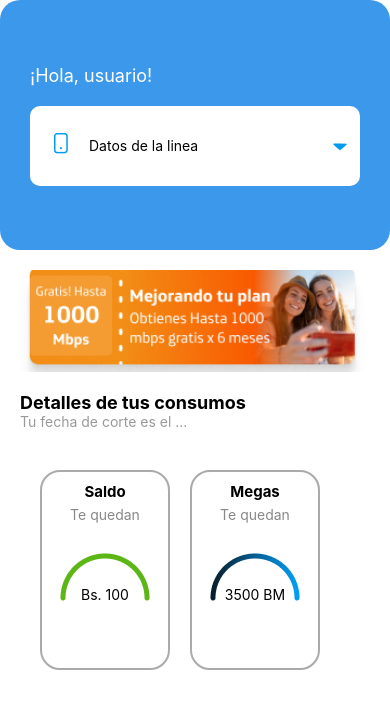
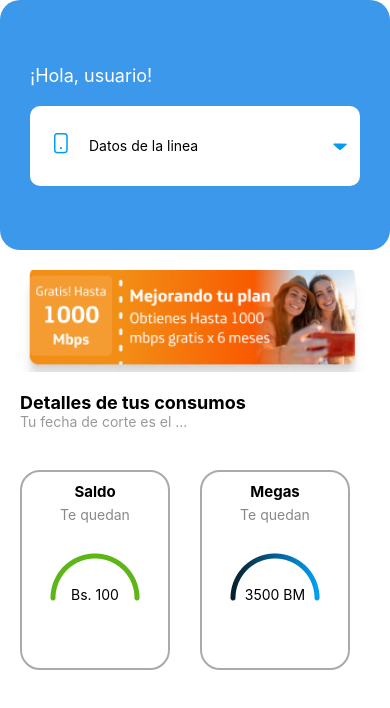
Before and after one commit to PySanti/TestTecnico, a React Native app in the folder TelefonicaFront/: screen / in a window 390 px wide. Shown: the top 708 px of the page. Built offline with nearby package versions, Linux system fonts and the light colour scheme.

Commit message:
Algunas modificaciones de estilos para los dataCard

```diff
--- a/TelefonicaFront/components/ConsumoDetailData.jsx
+++ b/TelefonicaFront/components/ConsumoDetailData.jsx
@@ -16,6 +16,7 @@ export default function ConsumoDetailData({props}){
 const styles = StyleSheet.create({
     consumo_detail_data_container :{
         margin : 20,
+        gap : 30,
         flexDirection : "row",
     }
 });
--- a/TelefonicaFront/components/DataCard.jsx
+++ b/TelefonicaFront/components/DataCard.jsx
@@ -24,8 +24,7 @@ export default function DataCard({titulo, data}){
 
 const styles = StyleSheet.create({
     data_card :{
-        marginLeft : 20,
-        width : 130,
+        width : 150,
         height : 200,
         borderWidth : 2,
         borderRadius : 20,
```
